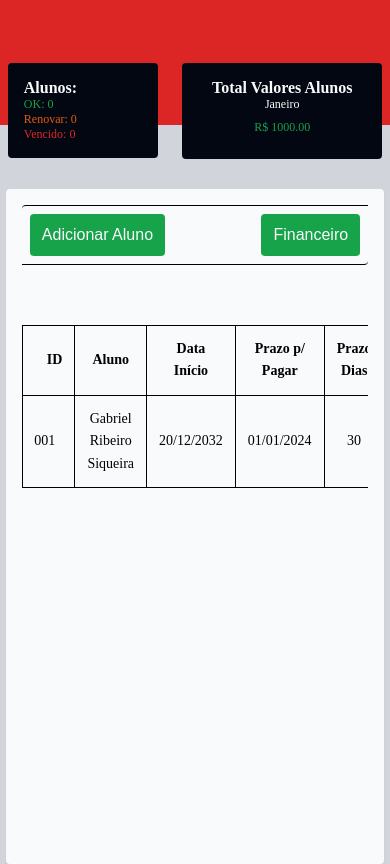
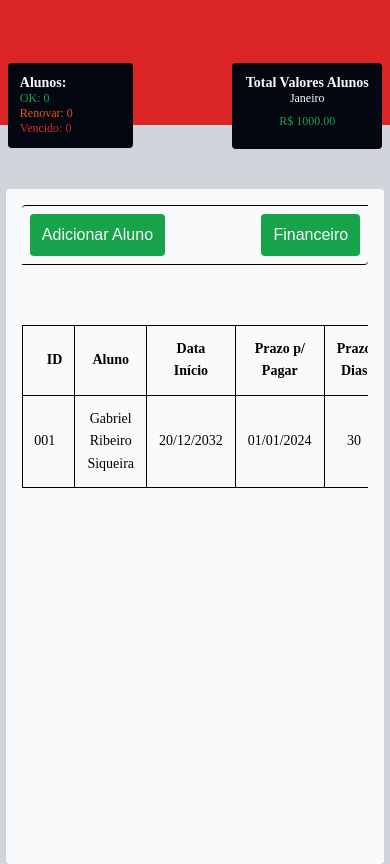
Before and after one commit to GabrielRSiqueira18/filipe, a React (Vite) app: page / in a window 390 px wide. Built offline with nearby package versions, Linux system fonts and the light colour scheme.

Commit message:
correct size

```diff
--- a/src/App.css
+++ b/src/App.css
@@ -164,7 +164,24 @@ table td:last-child {
 
 @media screen and (max-width: 1024px) {
   .container-students-situation {
-    padding: 1rem;
+    padding: 0.75rem;
+    background-color: var(--gray-950);
+    color: var(--gray-50);
+    width: 125px;
+    position: relative;
+    top: 55px;
+  }
+
+  .container-students-situation h2 {
+    font-size: 0.875rem;
+  }
+
+  .container-students-situation p {
+    font-size: 0.75rem;
+  }
+
+  .container-total-values-students {
+    padding: 0.75rem;
     background-color: var(--gray-950);
     color: var(--gray-50);
     width: 150px;
@@ -172,25 +189,8 @@ table td:last-child {
     top: 55px;
   }
 
-  .container-students-situation h2 {
-    font-size: 1rem;
-  }
-
-  .container-students-situation p {
-    font-size: 0.75rem;
-  }
-
-  .container-total-values-students {
-    padding: 1rem;
-    background-color: var(--gray-950);
-    color: var(--gray-50);
-    width: 200px;
-    position: relative;
-    top: 55px;
-  }
-
   .container-total-values-students h2 {
-    font-size: 1rem;
+    font-size: 0.875rem;
   }
 
   .container-total-values-students p {
```
